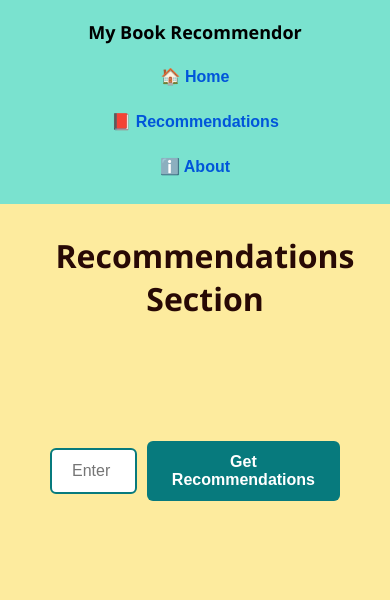
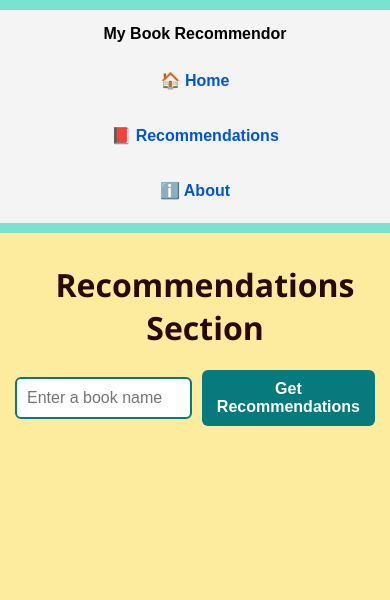
Before and after one commit to pradhankiran400-dotcom/Book-Recommendation-System, a FastAPI app: page /recommend in a window 390 px wide. Shown: the top 600 px of the page. Run offline with FastAPI, Linux system fonts and the light colour scheme; parts of the project's set-up code (start-up, migrations or seed data) failed here and were passed over.

Commit message:
feat: implement responsive UI for the recommendations page with search functionality and book card layout

```diff
--- a/static/CSS/style.css
+++ b/static/CSS/style.css
@@ -110,7 +110,6 @@ h1{
         width: 100%;
         text-align: center;
     }
-
 }
 
 .books-container {
--- a/templates/recommendations.html
+++ b/templates/recommendations.html
@@ -1,68 +1,156 @@
 <!DOCTYPE html>
 <html lang="en">
+
 <head>
     <meta charset="UTF-8">
     <meta name="viewport" content="width=device-width, initial-scale=1.0">
     <title>{{ title }}</title>
     <link rel="stylesheet" href="/static/CSS/style.css">
+    <style>
+        body {
+            font-family: sans-serif;
+            margin: 0;
+            padding: 0;
+        }
+
+        .navbar nav ul {
+            list-style-type: none;
+            padding: 15px;
+            margin: 0;
+            display: flex;
+            gap: 20px;
+            background-color: #f4f4f4;
+            align-items: center;
+        }
+
+        .navbar a {
+            text-decoration: none;
+            color: #333;
+        }
+
+        .brand-container {
+            font-weight: bold;
+            margin-right: auto;
+        }
+
+        .container {
+            text-align: center;
+            max-width: 800px;
+            margin: 30px auto;
+            padding: 0 15px;
+        }
+
+        .search-container {
+            margin: 20px 0;
+        }
+
+        .search-input {
+            padding: 10px;
+            width: 60%;
+            max-width: 300px;
+        }
+
+        .search-btn {
+            padding: 10px 15px;
+            cursor: pointer;
+        }
+
+        .back-btn {
+            background-color: #077A7D;
+            color: white;
+            padding: 10px 20px;
+            text-decoration: none;
+            display: inline-block;
+            border-radius: 6px;
+            font-weight: bold;
+            margin-top: 10px;
+        }
+
+        .back-btn.clear {
+            background-color: rgb(253, 81, 81);
+            color: black;
+        }
+
+        .books-container {
+            display: flex;
+            flex-wrap: wrap;
+            justify-content: center;
+            gap: 20px;
+            margin-top: 30px;
+        }
+
+        .card {
+            border: 1px solid #ddd;
+            border-radius: 8px;
+            padding: 15px;
+            width: 200px;
+            text-align: center;
+        }
+
+        .card img {
+            max-width: 100%;
+            height: auto;
+            border-radius: 4px;
+        }
+
+        .error-msg {
+            color: rgb(253, 81, 81);
+        }
+    </style>
 </head>
+
 <body>
     <div class="navbar">
         <nav>
             <ul>
-                <li class="nav-item brand-container">
-                    <span>My Book Recommendor</span>
-                </li>
-                <li id="home"><a href="/">🏠 Home</a></li>
-                <li id="recommendations"><a href="/recommendations">📕 Recommendations</a></li>
-                <li id="about"><a href="/about">ℹ️ About</a></li>
+                <li class="brand-container">My Book Recommendor</li>
+                <li><a href="/">🏠 Home</a></li>
+                <li><a href="/recommendations">📕 Recommendations</a></li>
+                <li><a href="/about">ℹ️ About</a></li>
             </ul>
         </nav>
     </div>
 
-    <div>
-        <h1 style="text-align: center; margin-top: 30px;">Recommendations Section</h1>
-        <div class="recommendations-container">
-            <div class="recommendations-row">
-                <div class="recommendations-col-12">
+    <div class="container">
+        <h1>Recommendations Section</h1>
+
         <form action="/recommend" method="get" class="search-container" autocomplete="off">
-                        <input type="text" id="book-search" name="book_name" class="search-input" placeholder="Enter a book name" required list="book-suggestions">
+            <input type="text" id="book-search" name="book_name" class="search-input" placeholder="Enter a book name"
+                required list="book-suggestions">
             <datalist id="book-suggestions"></datalist>
             <button type="submit" class="search-btn">Get Recommendations</button>
         </form>
-                </div>
-            </div>
-        </div>
-    </div>
 
         {% if error %}
-    <div style="text-align: center; margin: 20px 0;">
-        <h3 style="color: rgb(253, 81, 81); font-family: sans-serif;">⚠️ {{ error }}</h3>
-        <a href="/recommendations" class="back-btn" style="text-decoration: none; display: inline-block; margin-top: 10px;">Clear Search</a>
+        <div>
+            <h3 class="error-msg">⚠️ {{ error }}</h3>
+            <a href="/recommendations" class="back-btn">Clear Search</a>
         </div>
         {% endif %}
 
         {% if data %}
-    <div style="text-align: center; margin: 20px 0;">
-        <a href="/recommendations" class="back-btn" style="text-decoration: none; display: inline-block; background-color: rgb(253, 81, 81); color: black;">🔄 Clear & Refresh</a>
+        <div>
+            <a href="/recommendations" class="back-btn clear">🔄 Clear & Refresh</a>
         </div>
 
         <div class="books-container">
             {% for book in data %}
             <div class="card">
-            <img src="{{ book[2] }}" onerror="this.onerror=null; this.src='/static/default_book.png';" alt="Book Cover">
+                <img src="{{ book[2] }}" onerror="this.onerror=null; this.src='/static/default_book.png';"
+                    alt="Book Cover">
                 <h3>{{ book[0] }}</h3>
                 <p>{{ book[1] }}</p>
             </div>
             {% endfor %}
         </div>
         {% endif %}
+    </div>
 
     <script>
         const searchInput = document.getElementById('book-search');
         const dataList = document.getElementById('book-suggestions');
 
-        searchInput.addEventListener('input', async function() {
+        searchInput.addEventListener('input', async function () {
             const query = this.value;
 
             if (query.length < 2) {
@@ -86,4 +174,5 @@
         });
     </script>
 </body>
+
 </html>
```
Lines whose indentation alone changed are shown as unchanged.
